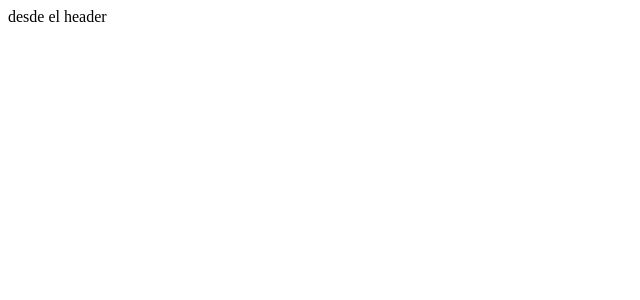
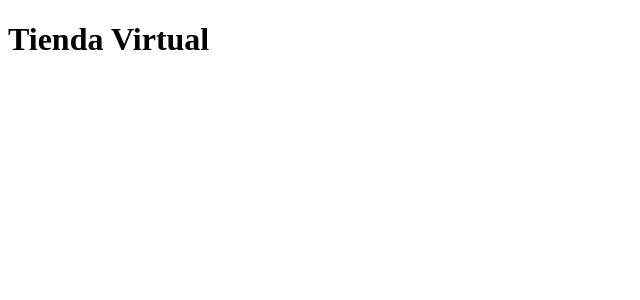
Before and after one commit to zesaru/reactbasicos, a React (Create React App) app: page / in a window 1280 px wide. Shown: the top 300 px of the page, without its empty margins (0-640 px from the left). Built offline with nearby package versions, Linux system fonts and the light colour scheme.

Commit message:
Básicos de JSX

```diff
--- a/src/App.js
+++ b/src/App.js
@@ -1,11 +1,7 @@
 import React from "react";
 import Header from "./components/Header";
 function App() {
-  return (
-    <div className="App">
-      <Header />
-    </div>
-  );
+  return <Header />;
 }
 
 export default App;
--- a/src/components/Header.jsx
+++ b/src/components/Header.jsx
@@ -1,7 +1,11 @@
 import React from "react";
 
 function Header() {
-  return <div>desde el header</div>;
+  return (
+    <h1 id="encabezado" className="encabezado">
+      Tienda Virtual
+    </h1>
+  );
 }
 
 export default Header;
```
